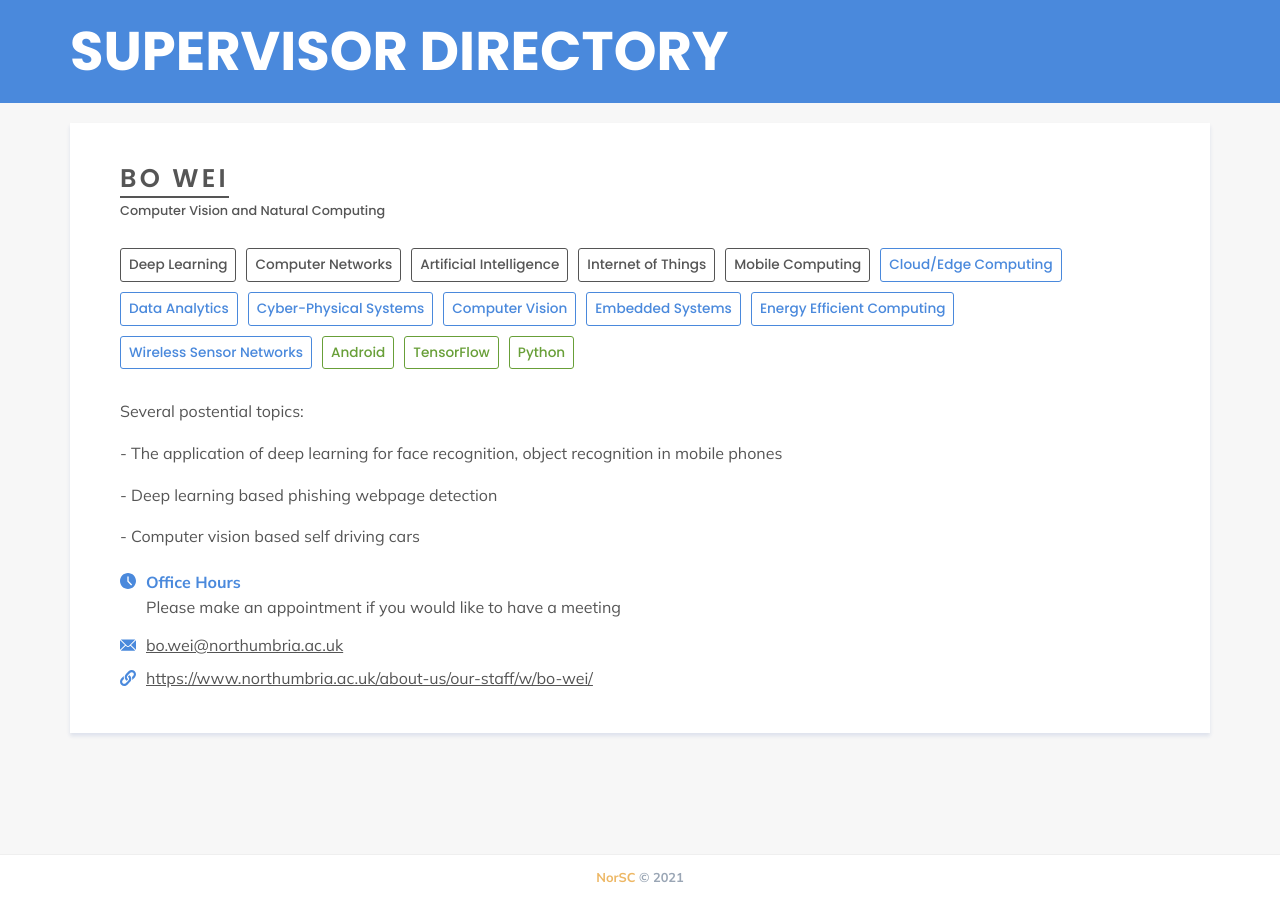
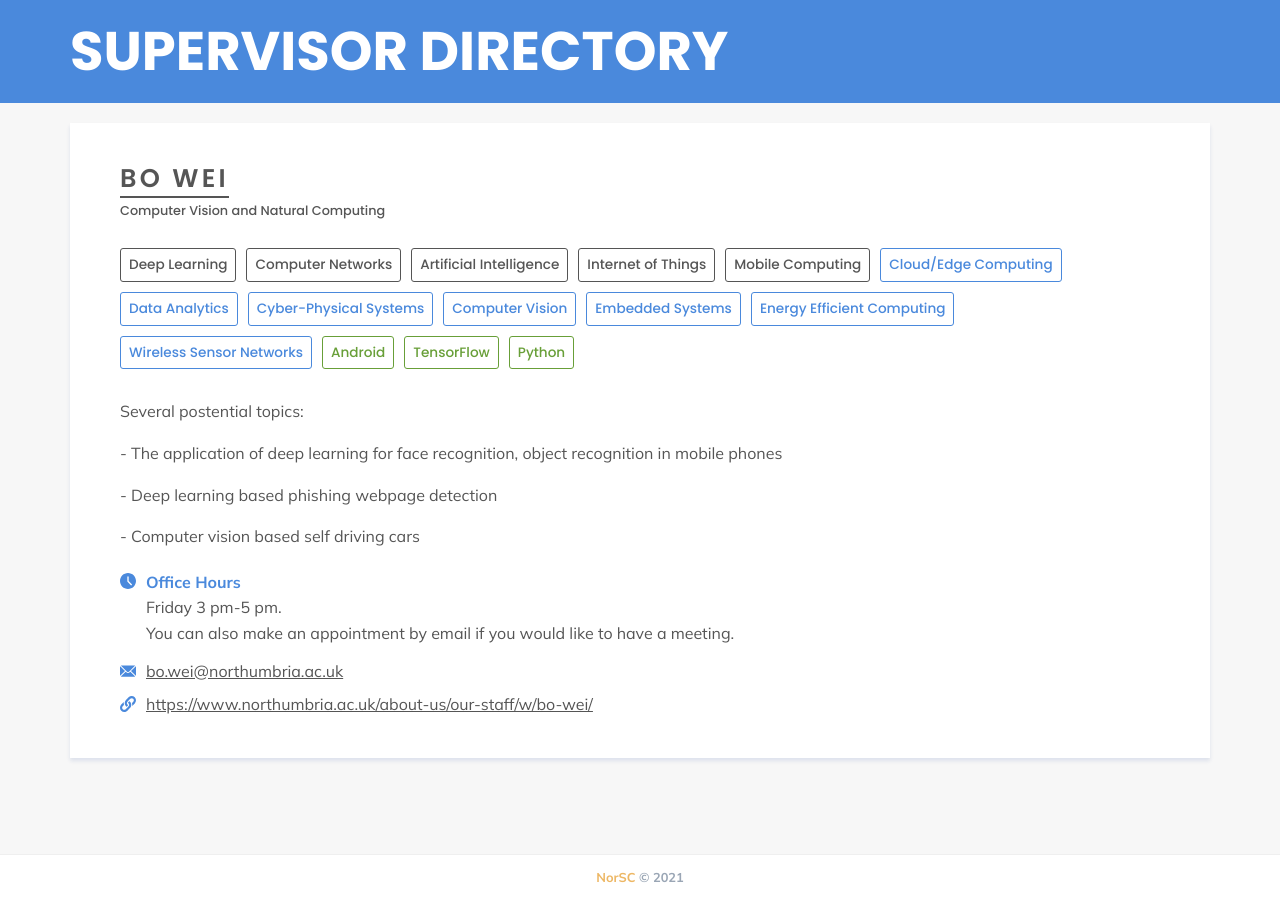
Before and after one commit to NorSC/supervisor-search, a Jekyll site: the page built from _supervisors/bo-wei.md, in a window 1280 px wide. Built offline with Jekyll 4.4.1, drawn with Linux system fonts in a browser that asks for light colours; a script that is not in the unit is left out.

Commit message:
Update Supervisors “bo-wei”

```diff
--- a/_supervisors/bo-wei.md
+++ b/_supervisors/bo-wei.md
@@ -4,7 +4,9 @@ title: Bo Wei
 available: true
 email: bo.wei@northumbria.ac.uk
 website: https://www.northumbria.ac.uk/about-us/our-staff/w/bo-wei/
-office_hours: Please make an appointment if you would like to have a meeting
+office_hours: |-
+  Friday 3 pm-5 pm.
+  You can also make an appointment by email if you would like to have a meeting.
 research_group: Computer Vision and Natural Computing
 research_themes:
   - Deep Learning
```
